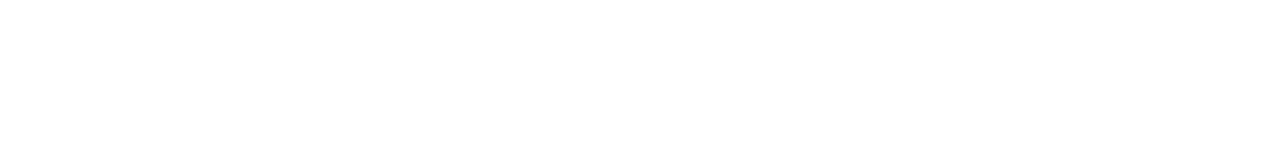
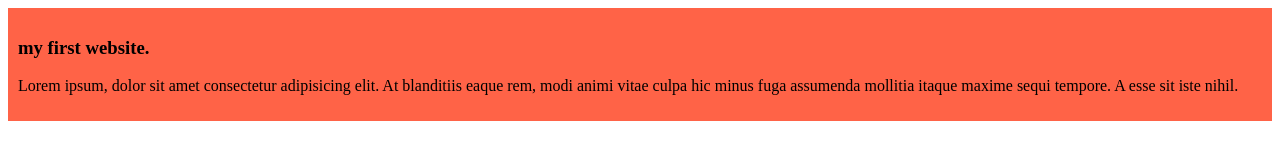
Before and after one commit to TANVIRHOSSENEKRA555/my-new-website, a plain HTML site: page simple.html in a window 1280 px wide. Drawn offline with Linux system fonts and the light colour scheme.

Commit message:
added the first blog

```diff
--- a/simple.html
+++ b/simple.html
@@ -4,8 +4,12 @@
     <meta charset="UTF-8">
     <meta name="viewport" content="width=device-width, initial-scale=1.0">
     <title>my simple website</title>
+    <link rel="stylesheet" href="style/blog.css">
 </head>
 <body>
-
+    <div>
+        <h3>my first website.</h3>
+        <p>Lorem ipsum, dolor sit amet consectetur adipisicing elit. At blanditiis eaque rem, modi animi vitae culpa hic minus fuga assumenda mollitia itaque maxime sequi tempore. A esse sit iste nihil.</p>
+    </div>
 </body>
 </html>
--- /dev/null
+++ b/style/blog.css
@@ -0,0 +1,4 @@
+div{
+    background-color: tomato;
+    padding: 10px;
+}
```
